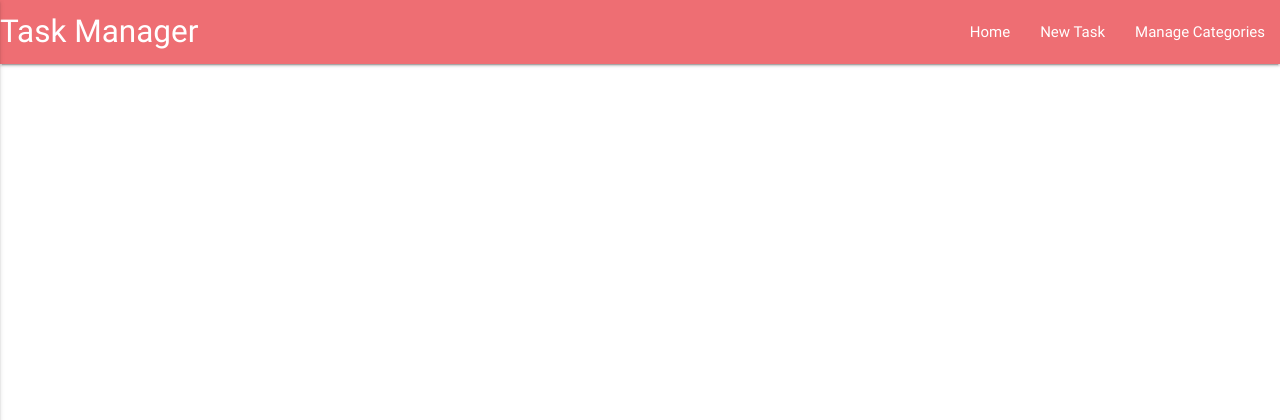
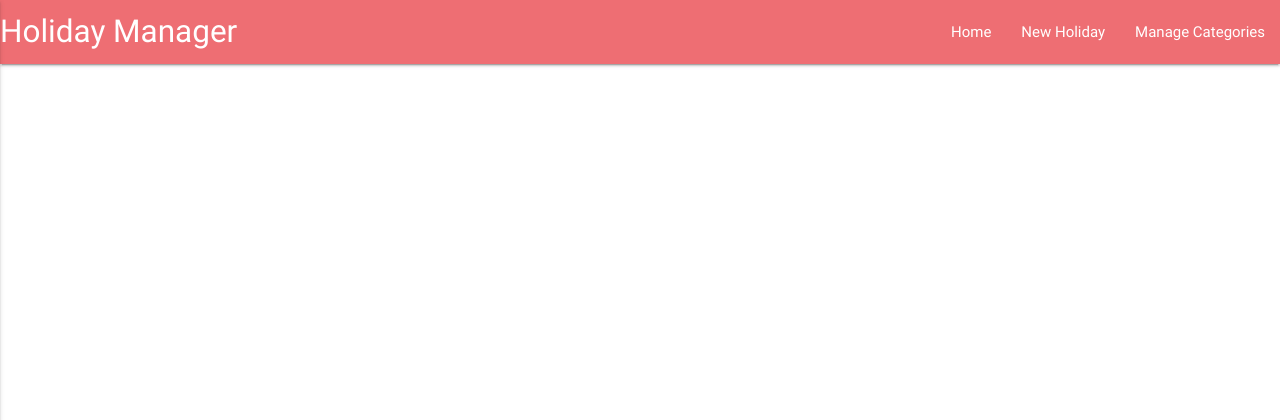
Before and after one commit to Code-Institute-Submissions/data-centric-development-1, a Flask app: template templates/base.html in a window 1280 px wide. Shown: the top 420 px of the page. Run offline with Flask 2, Linux system fonts and the light colour scheme; the template is opened without the code that fills it, so the values that code supplies are empty; some libraries are stand-ins or nearby versions.

Commit message:
Updated menu items in base.html

```diff
--- a/templates/base.html
+++ b/templates/base.html
@@ -11,18 +11,18 @@
             <!-- Set Up Navigation -->
             <nav>
                 <div class="nav-wrapper">
-                  <a href="{{url_for('get_tasks')}}" class="brand-logo">Task Manager</a>
+                  <a href="{{url_for('get_tasks')}}" class="brand-logo">Holiday Manager</a>
                   <a href="#" data-activates="mobile-demo" class="button-collapse"><i class="material-icons">menu</i></a>
                   <ul id="nav-mobile" class="right hide-on-med-and-down">
-                    <li><a href="{{url_for('get_tasks')}}">Home</a></li>
-                    <li><a href="{{url_for('add_task')}}">New Task</a></li>
+                    <li><a href="{{url_for('get_holidays')}}">Home</a></li>
+                    <li><a href="{{url_for('add_holiday')}}">New Holiday</a></li>
                     <li><a href="{{url_for('get_categories')}}"}>Manage Categories</a></li>
                   </ul>
 
                   <!-- Mobile Version -->
                   <ul class="side-nav" id="mobile-demo">
-                    <li><a href="{{url_for('get_tasks')}}">Home</a></li>
-                    <li><a href="{{url_for('add_task')}}">New Task</a></li>
+                    <li><a href="{{url_for('get_holidays')}}">Home</a></li>
+                    <li><a href="{{url_for('add_holiday')}}">New Holiday</a></li>
                     <li><a href="{{url_for('get_categories')}}">Manage Categories</a></li>
                   </ul>
                 </div>
```
